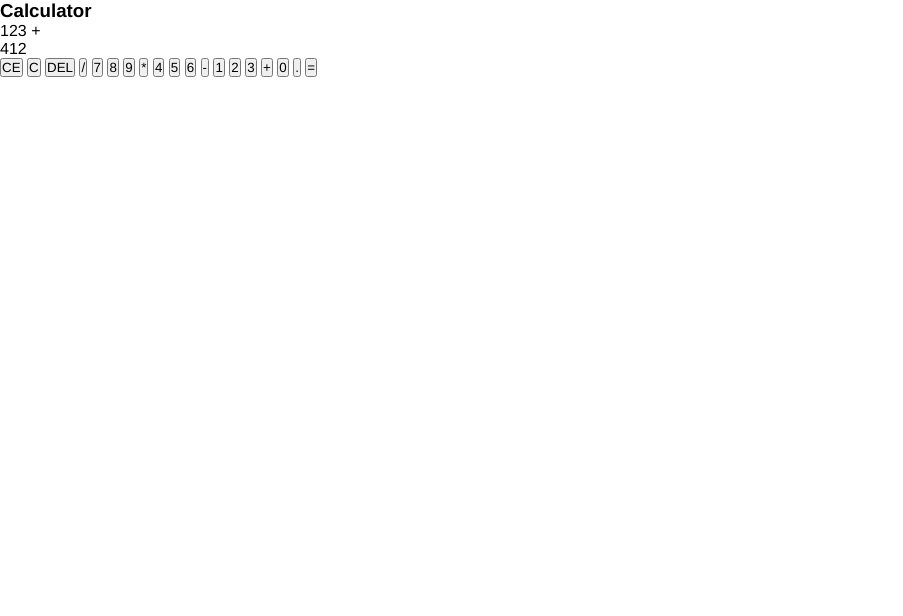
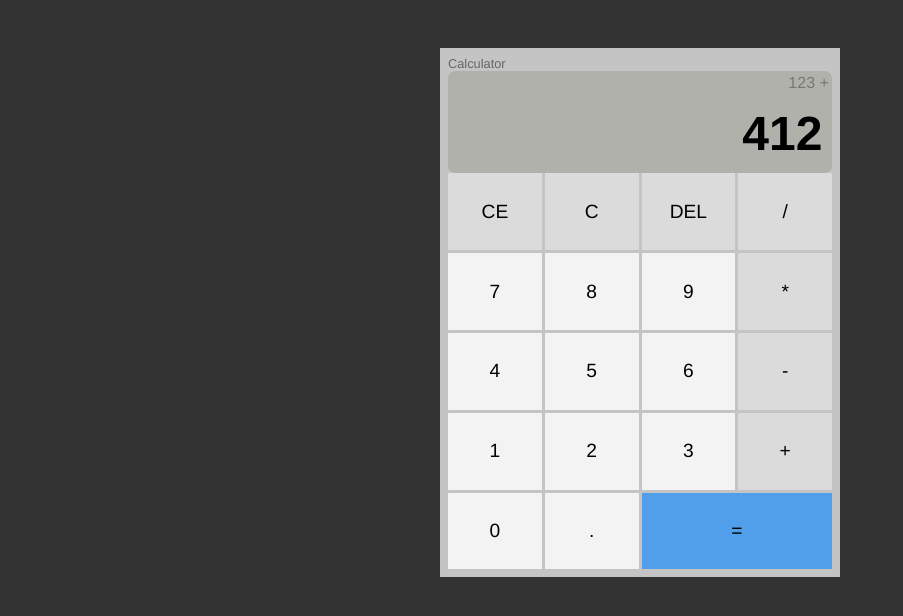
Before and after one commit to czr125/projectCalc, a plain HTML site: page html/index.html in a window 1280 px wide. Shown: the whole page, without its empty margins (0-903 px from the left). Drawn offline with Linux system fonts and the light colour scheme.

Commit message:
style section finished

```diff
--- a/css/style.css
+++ b/css/style.css
@@ -4,3 +4,82 @@
     box-sizing: border-box;
     font-family: Helvetica;
 }
+
+body {
+    background-color: #333;
+    display: flex;
+    align-items: center;
+    justify-content: center;
+    padding: 3em;
+}
+
+#calc {
+    width: 400px;
+    padding: .5em;
+    background-color: #c4c4c4;
+    color: #000;
+    display: flex;
+    flex-direction: column;
+}
+#calc h3 {
+    font-size: .8em;
+    font-weight: 300;
+    color: #666;
+}
+
+#operations {
+    display: grid;
+    background-color: rgba(168, 168, 159, 0.651);
+    border-radius: 7px;
+    text-align: right;
+}
+
+
+#previous-operation,
+#current-operation {
+    min-height: 1.6em;
+    overflow-wrap: break-word;
+    padding: 0.2em;
+}
+
+#previous-operation {
+    color: #777;
+}
+
+#current-operation {
+    font-size: 3em;
+    font-weight: 700;
+}
+
+#buttons-container{
+    display:grid;
+    grid-template-columns: 1fr 1fr 1fr 1fr;
+    gap: 3px;
+}
+
+#buttons-container button {
+    border: 1px solid transparent;
+    border-radius: .5px;
+    height: 4em;
+    font-size: 1.2em;
+    background-color: #dbdbdb;
+    cursor: pointer;
+}
+
+#buttons-container .number-btn {
+    background-color: #f3f3f3;
+}
+
+#buttons-container button:hover {
+    background-color: #bababa;
+    border-color: #999;
+}
+
+#buttons-container #equal-btn {
+    grid-column-start: 3;
+    grid-column-end: 5;
+}
+
+#buttons-container #equal-btn{
+    background-color: #1a8dffab;
+}
```
